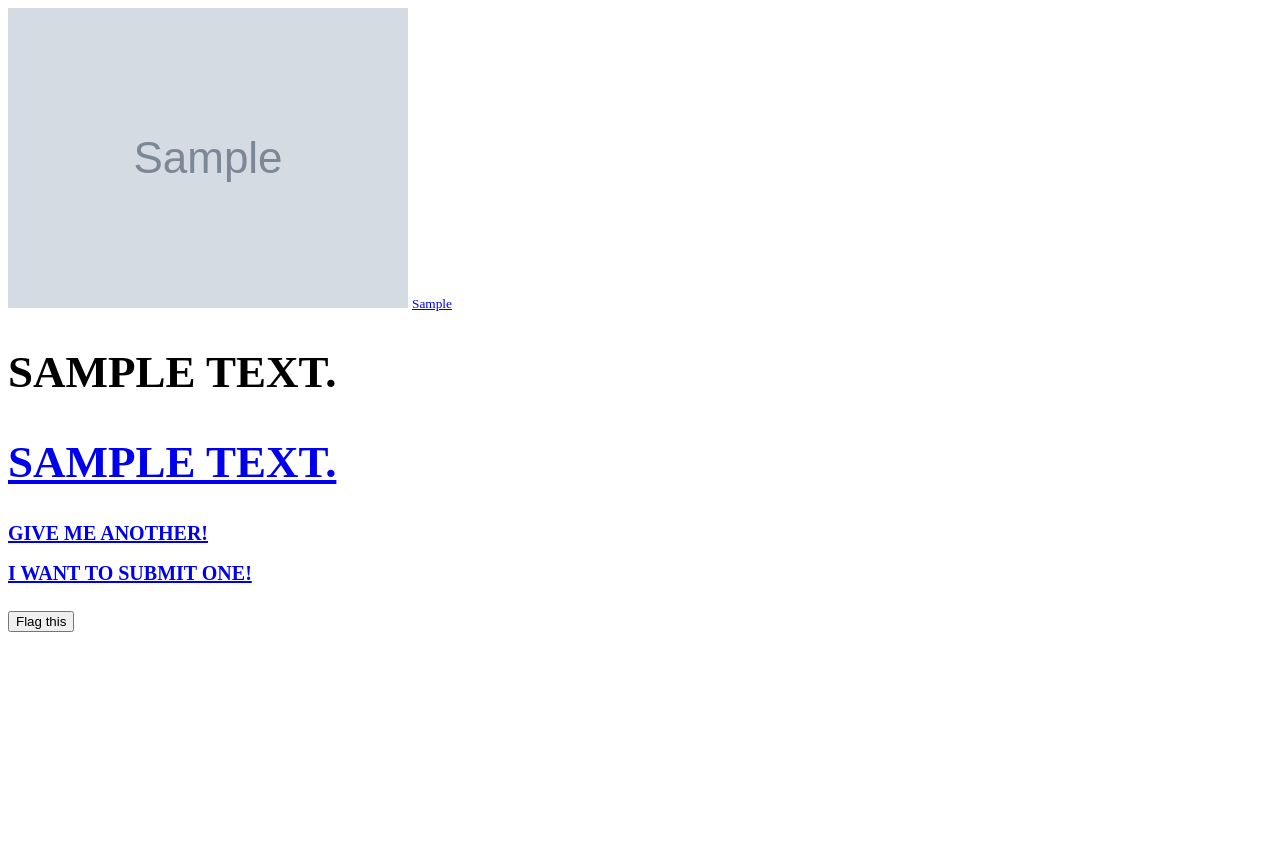
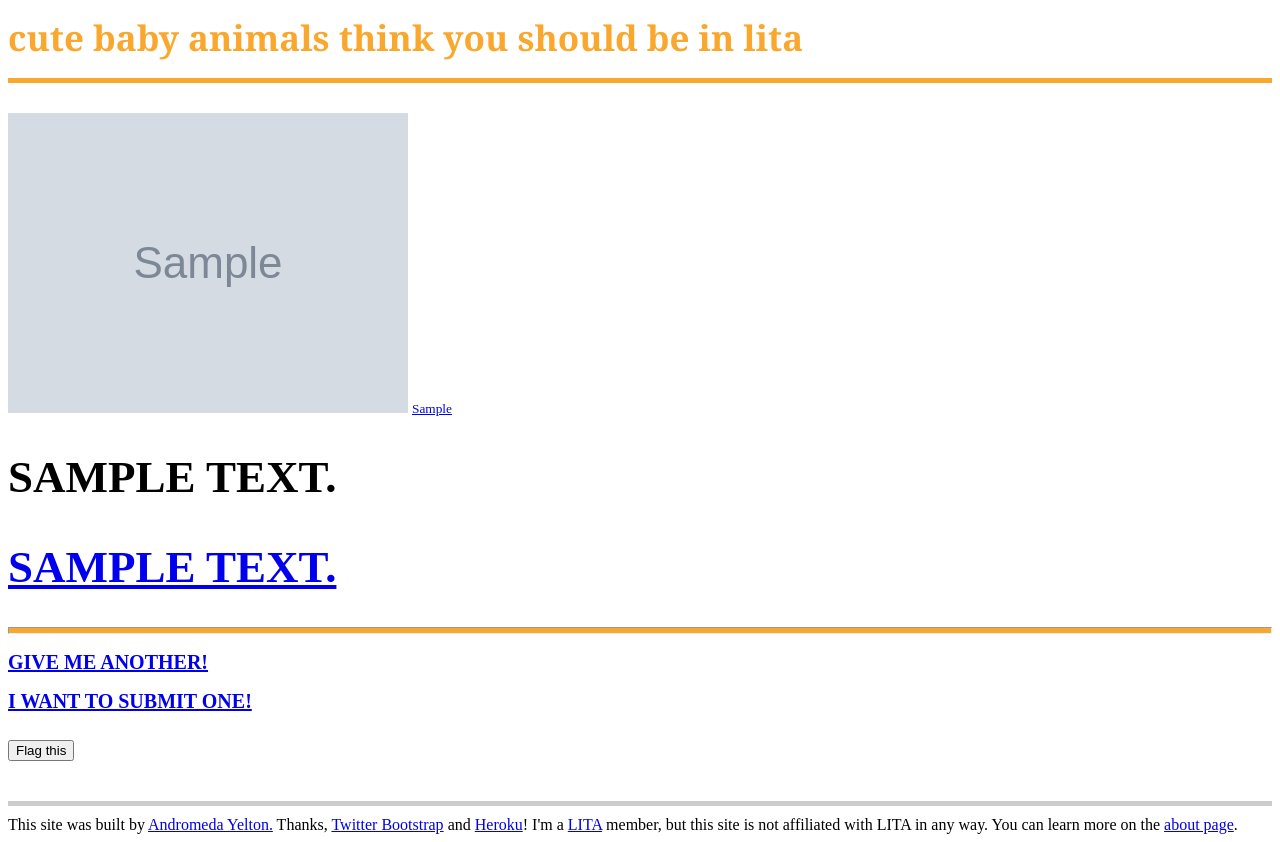
Before and after one commit to thatandromeda/slow_loris, a Django app: page / in a window 1280 px wide. Before the commit the page ends 632 px from the top, so only its background shows below. Run offline with Django 3.2, Linux system fonts and the light colour scheme; tables that the repository leaves empty hold one stand-in row (values such as "Sample post"); grey boxes marked "Sample" are stand-in pictures; parts of the project's set-up code (start-up, migrations or seed data) failed here and were passed over; some libraries are stand-ins or nearby versions.

Commit message:
moar styling

```diff
--- a/core/static/slowloris.css
+++ b/core/static/slowloris.css
@@ -6,6 +6,15 @@ h1 {
     text-transform: uppercase;
     color: black;
     margin-bottom: 30px;
+}
+
+h1.title {
+    font-family: 'georgia';
+    text-transform: lowercase;
+    color: #faa82d;
+    font-size: 35px;
+    padding-bottom: 10px;
+    border-bottom: 5px solid #faa82d;
 }
 
 h2 {
@@ -23,3 +32,15 @@ button {
     font-weight: normal;
     font-size: 12px;
 }
+
+.home_hr {
+    color: #faa82d;
+    background-color: #faa82d;
+    height: 5px;
+}
+
+footer {
+    margin-top: 30px;
+    border-top: 5px solid #ccc;
+    padding-top: 10px;
+}
--- a/core/templates/base.html
+++ b/core/templates/base.html
@@ -19,4 +19,8 @@
     {% endcomment %}
 
     {% endblock %}
+
+    <footer>
+        This site was built by <a href="http://andromedayelton.com">Andromeda Yelton.</a>  Thanks, <a href="http://twitter.github.com/bootstrap/">Twitter Bootstrap</a> and <a href="http://www.heroku.com/">Heroku</a>!  I'm a <a href="http://www.ala.org/lita">LITA</a> member, but this site is not affiliated with LITA in any way.  You can learn more on the <a href="{% url 'about' %}">about page</a>.
+    </footer>
 </body>
--- a/core/templates/home.html
+++ b/core/templates/home.html
@@ -22,6 +22,9 @@
 {% endblock %}
 
 {% block content %}
+
+    <h1 class="title">Cute baby animals think you should be in LITA</h1>
+
     <div class="row-fluid">
         <div class="span4 adorable_baby_animal">
             <img src="{{ picture.image_link }}">
@@ -33,6 +36,8 @@
             <h1><a href="{{ suggestion.link }}">{{ suggestion.text }}</a></h1>
         </div>
     </div>
+
+    <hr class="home_hr">
 
     <div class="row-fluid">
         <div class="span4">
```
